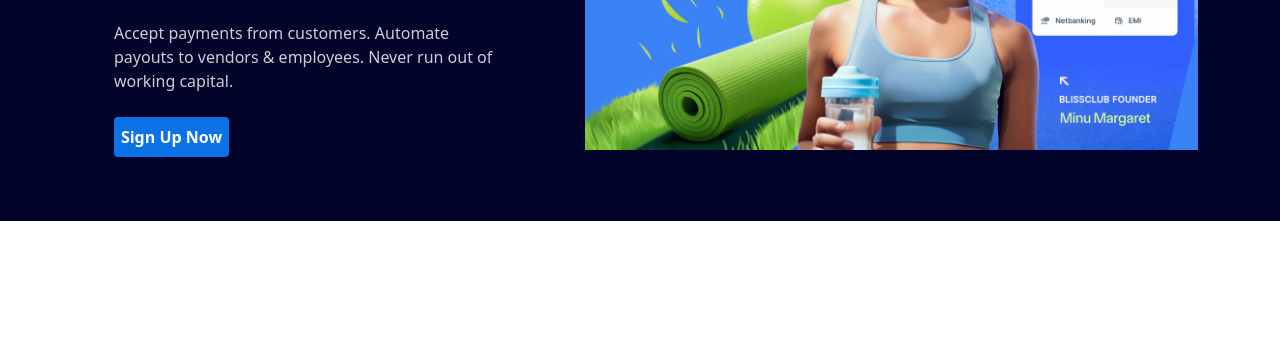
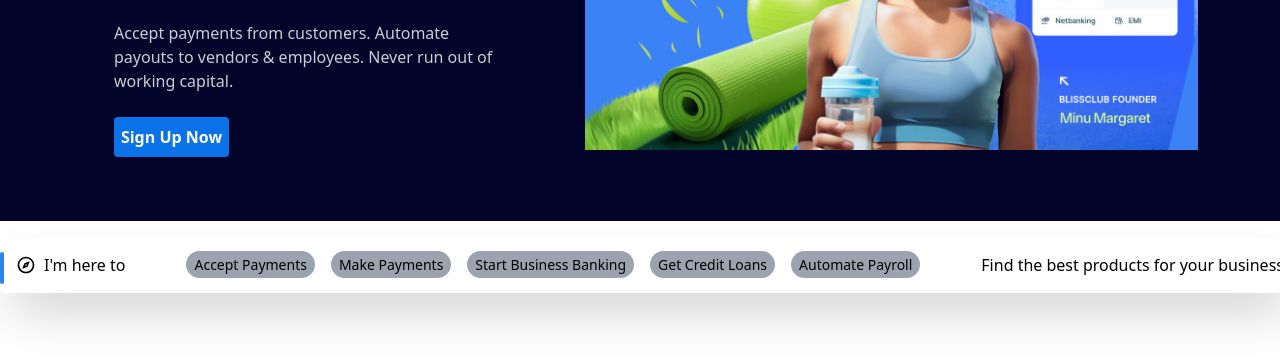
Before and after one commit to VinayMalyala/RazorPay_Clone, a website: page index.html in a window 1280 px wide. Shown: the part 384-748 px from the top of the page. Drawn offline with Linux system fonts and the light colour scheme.

Commit message:
added banner

```diff
--- a/index.html
+++ b/index.html
@@ -78,6 +78,32 @@
                   </div>
             </div>
         </section>
+
+        <!-- banner -->
+        <div class="w-[1300px] flex items-center justify-between m-auto h-14 px-4 py-2 mt-4 rounded-md relative shadow-2xl">
+            <h5 class="flex gap-2 items-center"><img src="images/compass-3-line.svg" alt="compass" class="w-5 h-5"> I'm here to</h5>
+            <ul class="flex gap-4">
+                <li class="text-sm">
+                    <a href="#" class="bg-gray-400 py-1 px-2 rounded-full">Accept Payments</a>
+                </li>
+                <li class="text-sm">
+                    <a href="#" class="bg-gray-400 py-1 px-2 rounded-full">Make Payments</a>
+                </li>
+                <li class="text-sm">
+                    <a href="#" class="bg-gray-400 py-1 px-2 rounded-full">Start Business Banking</a>
+                </li>
+                <li class="text-sm">
+                    <a href="#" class="bg-gray-400 py-1 px-2 rounded-full">Get Credit Loans</a>
+                </li>
+                <li class="text-sm">
+                    <a href="#" class="bg-gray-400 py-1 px-2 rounded-full">Automate Payroll</a>
+                </li>
+            </ul>
+
+            <h5>Find the best products for your business</h5>
+
+            <div class="absolute h-8 w-1 bg-lightBlue left-0 top-[55%] -translate-y-[50%] rounded-md"></div>
+         </div>
     </main>
 </body>
 </html>
```
